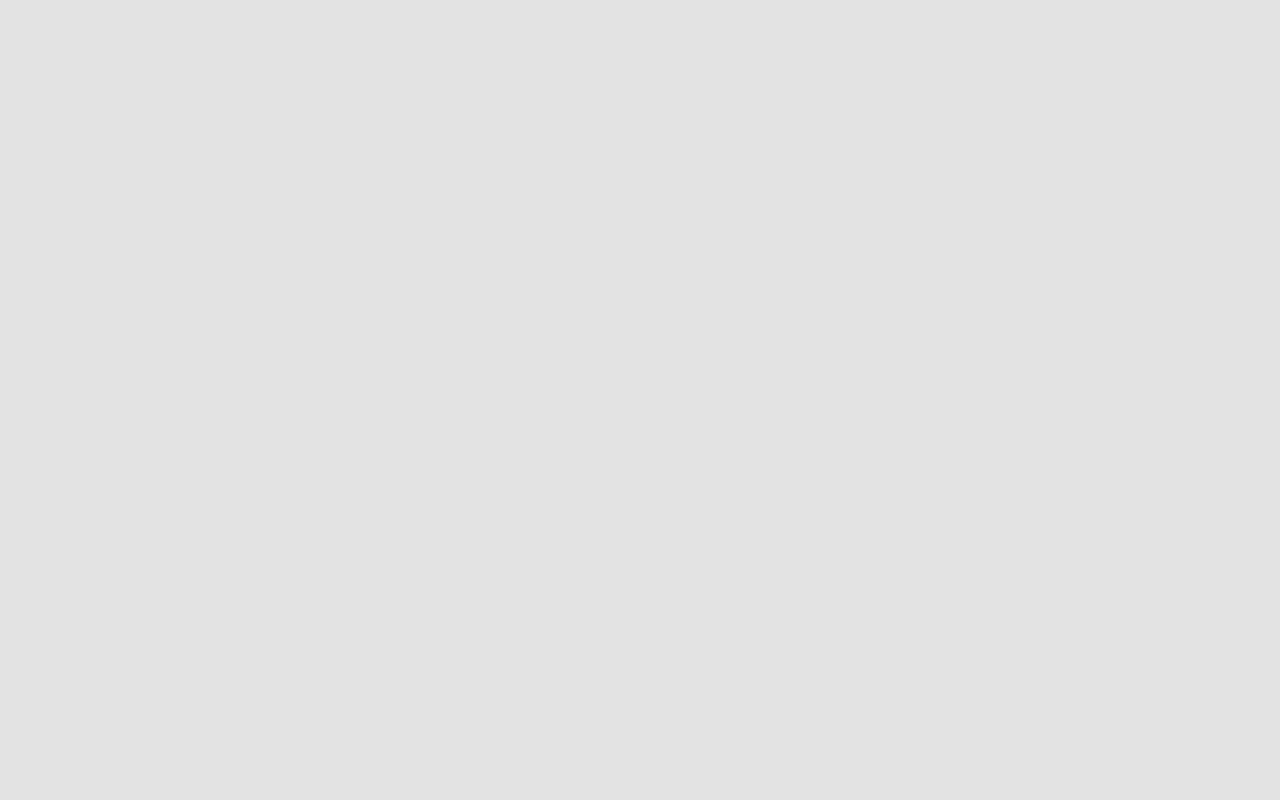
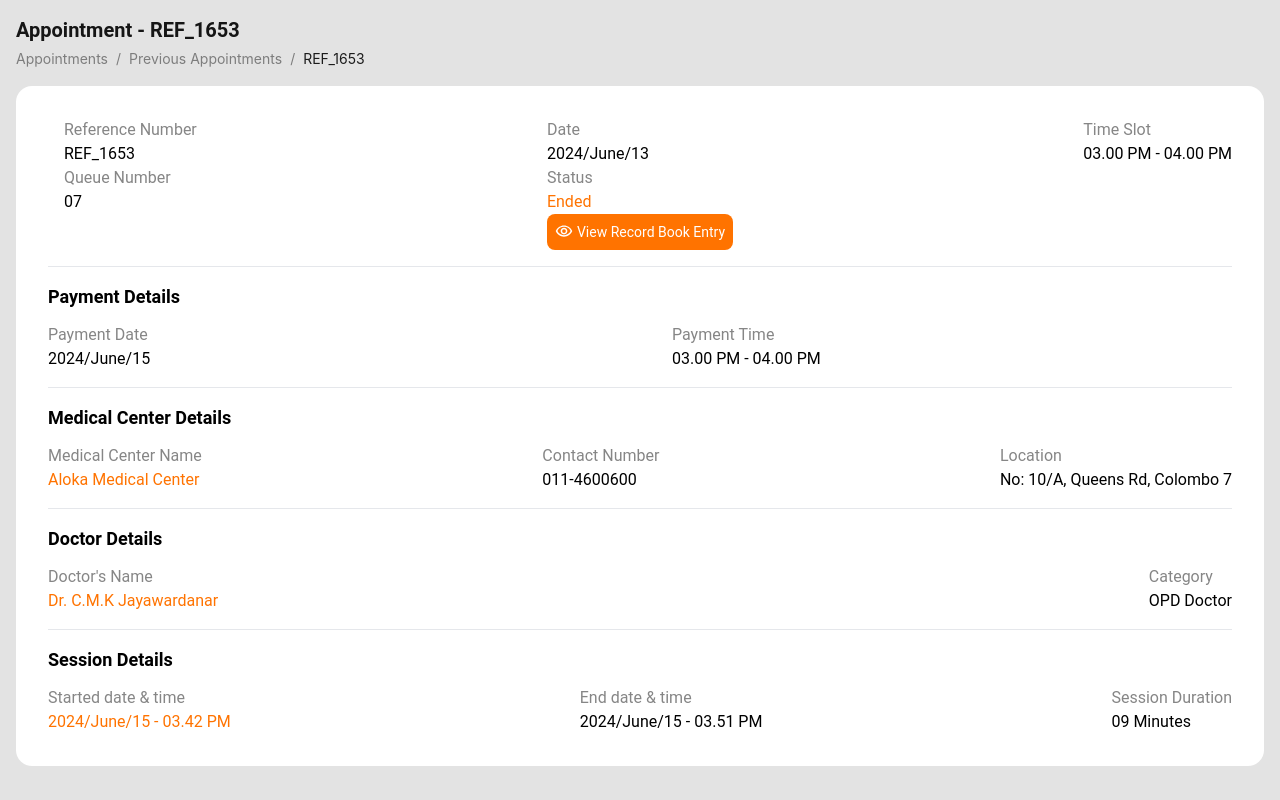
Before and after one commit to PlazerDev/mediphix-frontend, a React (Vite) app: page /patient/PreviousAppointmentDetails in a window 1280 px wide. Before the commit this address had no page. Built offline with nearby package versions, Linux system fonts and the light colour scheme.

Commit message:
Previous appointment details page

```diff
--- a/src/App.tsx
+++ b/src/App.tsx
@@ -5,16 +5,18 @@ import MedicalLogin from './components/login/medical-center/MedicalLogin'
 
 import PatientHome from './components/patient/home/PatientHome'
 
+
 import AppointmentSection from './components/patient/appointment/AppointmentSection'
 import PreviousAppointments from './components/patient/appointment/PreviousAppointments'
 import LoginAuth from './components/login/LoginAuth'
 import RecordBook from './components/patient/recordbook/RecordBook'
+
 import UpComingAppointment from './components/patient/appointment/UpComingAppointment'
 import AppointmentTableDetails from './components/patient/appointment/AppointmentTableDetails'
 import SelectDoctor from './components/patient/appointment/SelectDoctor'
 import BookAppointment from './components/patient/appointment/BookAppointment'
 import TimeslotCard from './components/patient/appointment/TimeslotCard'
-
+import PreviousAppointmentDetails from './components/patient/appointment/PreviousAppointmentDetails'
 
 function App() {
 
@@ -31,6 +33,7 @@ function App() {
               <Route path='/' element={<Home />} />
               <Route path='/Login' element={<LoginAuth />} />
               <Route path='/LoginOTP' element={<LoginOtp />} />
+
               <Route path='/MedicalOfficialLogin' element={<MedicalLogin />} />
               <Route path='/patient/appointment' element={<AppointmentSection />} />
               <Route path='/patient/home' element={<PatientHome />} />
@@ -41,8 +44,7 @@ function App() {
               <Route path='/SearchDoctor' element={<SelectDoctor/>} />
               <Route path='/BookAppointment' element={<BookAppointment/>} />
               <Route path='/TimeslotCard' element={<TimeslotCard/>} />
-
-
+              <Route path='/patient/PreviousAppointmentDetails' element={<PreviousAppointmentDetails />} />
 
         </Routes>
       </Router>
--- /dev/null
+++ b/src/components/patient/appointment/PreviousAppointmentDetails.css
@@ -0,0 +1,9 @@
+.custom-disc-color {
+    list-style-type: disc;
+    list-style-position: inside;
+  }
+
+  .custom-disc-color li::marker {
+    color: #DCDCDC;
+    font-size: 18px;
+  }
--- a/src/components/patient/appointment/PreviousAppointmentDetails.tsx
+++ b/src/components/patient/appointment/PreviousAppointmentDetails.tsx
@@ -1,4 +1,5 @@
 import React from "react";
+import { MdOutlineRemoveRedEye } from "react-icons/md";
 import Logo from "./../../../assets/images/mediphix.jpg";
 import { Segmented } from "antd";
 import {
@@ -15,60 +16,6 @@ import { Breadcrumb } from "antd";
 const PreviousAppointmentDetails = () => {
   return (
     <div>
-      <div className="flex justify-between bg-white h-[85px]">
-        <div>
-          <img className="w-24 h-24 ml-5" src={Logo} alt="logo" />
-        </div>
-        <div>
-          <Segmented<string>
-            className="custom-segmented"
-            options={[
-              { label: "Home", value: "Home", icon: <HomeOutlined /> },
-              {
-                label: "Appointment",
-                value: "Appointment",
-                icon: <CalendarOutlined />,
-              },
-              {
-                label: "Record Book",
-                value: "Record Book",
-                icon: <BookOutlined />,
-              },
-            ]}
-            onChange={(value) => {
-              console.log(value); // string
-            }}
-          />
-        </div>
-
-        <div>
-          <div className="flex  m-5  bg-[#E3E3E3] rounded-full">
-            <Button
-              className="custom-button"
-              type="default"
-              size="large"
-              shape="circle"
-              icon={<BellOutlined style={{ color: "#FF7300" }} />}
-            />
-
-            <Button
-              className="custom-button"
-              type="default"
-              size="large"
-              shape="circle"
-              icon={<SettingOutlined style={{ color: "#FF7300" }} />}
-            />
-
-            <Button
-              className="custom-button"
-              type="default"
-              size="large"
-              shape="circle"
-              icon={<LogoutOutlined style={{ color: "#FF7300" }} />}
-            />
-          </div>
-        </div>
-      </div>
       <div className="mt-4 ml-4">
         <p className="font-Roboto font-[700] text-xl text-[#151515]">
           Appointment - REF_1653
@@ -91,40 +38,93 @@ const PreviousAppointmentDetails = () => {
       </div>
       <div className="ml-4 mr-4 p-8 bg-[#ffffff] rounded-[16px] ">
         <div className="flex w-full justify-between">
-          <div>
+          <div className="ml-4">
             <p className="text-[#868686]">Reference Number</p>
             <p>REF_1653</p>
             <p className="text-[#868686]">Queue Number</p>
             <p>07</p>
           </div>
           <div>
-            <p>Date</p>
+            <p className="text-[#868686]">Date</p>
             <p>2024/June/13</p>
-            <p>Status</p>
-            <p>Ended</p>
+            <p className="text-[#868686]">Status</p>
+            <p className="text-[#FF7300]">Ended</p>
+            <div className="flex bg-[#FF7300] rounded-[8px] align-middle p-2 text-[#FFFFFF] w-fit ">
+                {" "}
+                <MdOutlineRemoveRedEye className="text-lg mr-1" />
+                <p className="text-sm ">View Record Book Entry</p>
+              </div>
           </div>
           <div>
-            <p>Time Slot</p>
+            <p className="text-[#868686]">Time Slot</p>
             <p>03.00 PM - 04.00 PM</p>
           </div>
         </div>
+        <div>
         <hr className="my-4" />
+        <h3 className="text-lg mb-3 font-semibold">Payment Details</h3>
+        <div className="flex w-full ">
+          <div className="w-96 mr-60">
+            <p className="text-[#868686]">Payment Date</p>
+            <p>2024/June/15</p>
+          </div>
+          <div>
+            <p className="text-[#868686]">Payment Time</p>
+            <p>03.00 PM - 04.00 PM</p>
+          </div>
+          </div>
+        </div>
+
+        <div>
+        <hr className="my-4" />
+        <h3 className="text-lg mb-3 font-semibold">Medical Center Details</h3>
         <div className="flex w-full justify-between">
           <div>
-            <p className="text-[#868686]">Reference Number</p>
-            <p>REF_1653</p>
-            <p>Queue Number</p>
-            <p>07</p>
+            <p className="text-[#868686]">Medical Center Name</p>
+            <p className="text-[#FF7300]">Aloka Medical Center</p>
           </div>
           <div>
-            <p>Date</p>
-            <p>2024/June/13</p>
-            <p>Status</p>
-            <p>Ended</p>
+            <p className="text-[#868686]">Contact Number</p>
+            <p>011-4600600</p>
           </div>
           <div>
-            <p>Time Slot</p>
-            <p>03.00 PM - 04.00 PM</p>
+            <p className="text-[#868686]">Location</p>
+            <p>No: 10/A, Queens Rd, Colombo 7</p>
+          </div>
+          </div>
+        </div>
+
+        <div>
+        <hr className="my-4" />
+        <h3 className="text-lg mb-3 font-semibold">Doctor Details</h3>
+        <div className="flex w-full justify-between">
+          <div>
+            <p className="text-[#868686]">Doctor's Name</p>
+            <p className="text-[#FF7300]">Dr. C.M.K Jayawardanar</p>
+          </div>
+          <div>
+            <p className="text-[#868686]">Category</p>
+            <p>OPD Doctor</p>
+          </div>
+          </div>
+        </div>
+
+        <div>
+        <hr className="my-4" />
+        <h3 className="text-lg mb-3 font-semibold">Session Details</h3>
+        <div className="flex w-full justify-between">
+          <div>
+            <p className="text-[#868686]">Started date & time</p>
+            <p className="text-[#FF7300]">2024/June/15 - 03.42 PM</p>
+          </div>
+          <div>
+            <p className="text-[#868686]">End date & time</p>
+            <p>2024/June/15 - 03.51 PM</p>
+          </div>
+          <div>
+            <p className="text-[#868686]">Session Duration</p>
+            <p>09 Minutes</p>
+          </div>
           </div>
         </div>
       </div>
```
